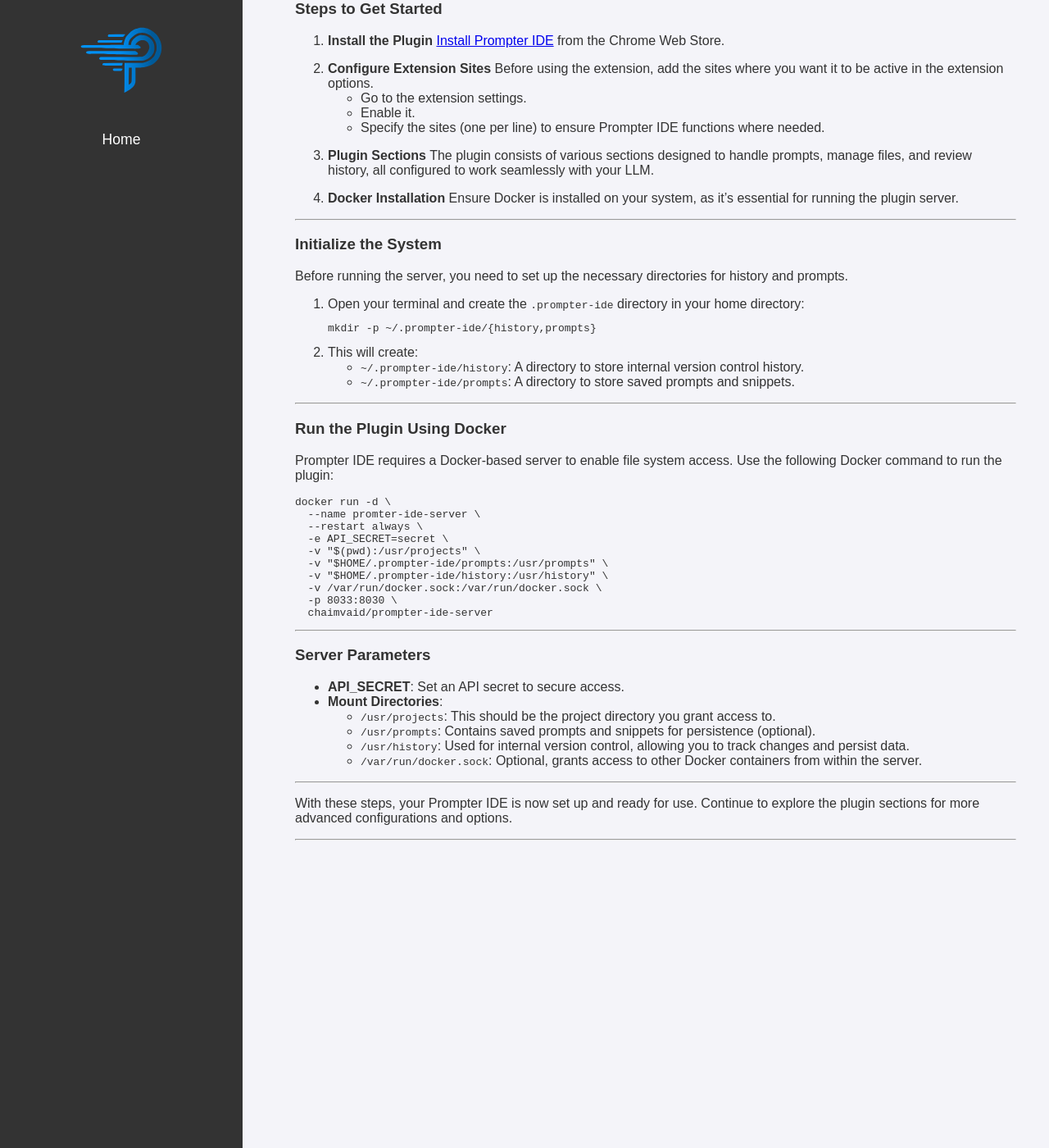
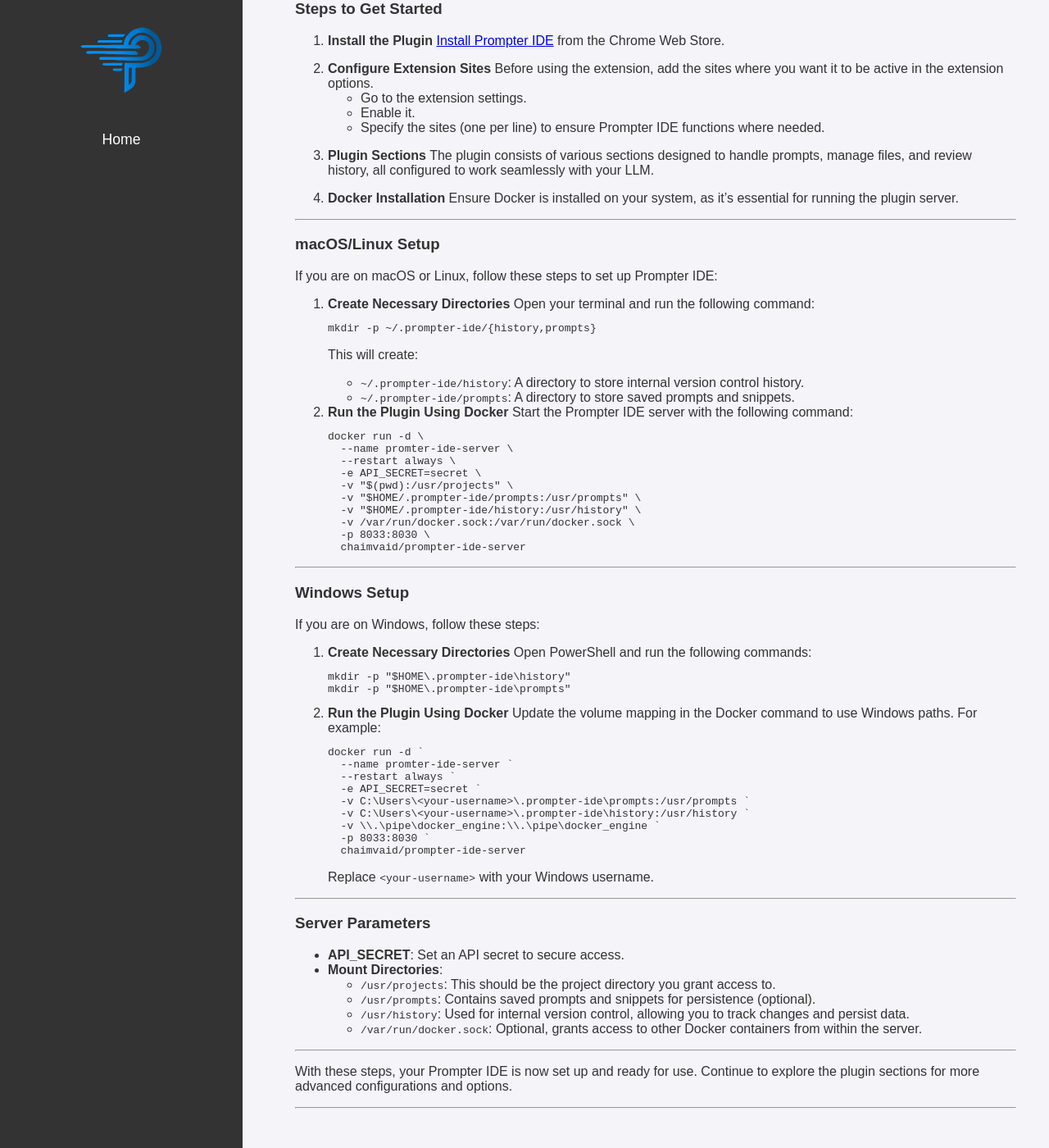
Before and after one commit to chaimvaid/prompter-ide-doc, a Jekyll site: the page built from docs/index.md, in a window 1280 px wide and 1400 px high, scrolled down 669 px. Shown: the whole window at 82% size. Built offline with Jekyll 4.4.1, drawn with Linux system fonts in a browser that asks for light colours.

Commit message:
window installation

````diff
--- a/docs/index.md
+++ b/docs/index.md
@@ -37,37 +37,63 @@ Prompter IDE connects an LLM with your local file system, making it easy to brin
 
 ---
 
-### Initialize the System
+### macOS/Linux Setup
 
-Before running the server, you need to set up the necessary directories for history and prompts.
+If you are on macOS or Linux, follow these steps to set up Prompter IDE:
 
-1. Open your terminal and create the `.prompter-ide` directory in your home directory:
+1. **Create Necessary Directories**
+   Open your terminal and run the following command:
    ```bash
    mkdir -p ~/.prompter-ide/{history,prompts}
    ```
 
-2. This will create:
+   This will create:
    - `~/.prompter-ide/history`: A directory to store internal version control history.
    - `~/.prompter-ide/prompts`: A directory to store saved prompts and snippets.
 
+2. **Run the Plugin Using Docker**
+   Start the Prompter IDE server with the following command:
+   ```bash
+   docker run -d \
+     --name promter-ide-server \
+     --restart always \
+     -e API_SECRET=secret \
+     -v "$(pwd):/usr/projects" \
+     -v "$HOME/.prompter-ide/prompts:/usr/prompts" \
+     -v "$HOME/.prompter-ide/history:/usr/history" \
+     -v /var/run/docker.sock:/var/run/docker.sock \
+     -p 8033:8030 \
+     chaimvaid/prompter-ide-server
+   ```
+
 ---
 
-### Run the Plugin Using Docker
+### Windows Setup
 
-Prompter IDE requires a Docker-based server to enable file system access. Use the following Docker command to run the plugin:
+If you are on Windows, follow these steps:
 
-```bash
-docker run -d \
-  --name promter-ide-server \
-  --restart always \
-  -e API_SECRET=secret \
-  -v "$(pwd):/usr/projects" \
-  -v "$HOME/.prompter-ide/prompts:/usr/prompts" \
-  -v "$HOME/.prompter-ide/history:/usr/history" \
-  -v /var/run/docker.sock:/var/run/docker.sock \
-  -p 8033:8030 \
-  chaimvaid/prompter-ide-server
-```
+1. **Create Necessary Directories**
+   Open PowerShell and run the following commands:
+   ```powershell
+   mkdir -p "$HOME\.prompter-ide\history"
+   mkdir -p "$HOME\.prompter-ide\prompts"
+   ```
+
+2. **Run the Plugin Using Docker**
+   Update the volume mapping in the Docker command to use Windows paths. For example:
+   ```powershell
+   docker run -d `
+     --name promter-ide-server `
+     --restart always `
+     -e API_SECRET=secret `
+     -v C:\Users\<your-username>\.prompter-ide\prompts:/usr/prompts `
+     -v C:\Users\<your-username>\.prompter-ide\history:/usr/history `
+     -v \\.\pipe\docker_engine:\\.\pipe\docker_engine `
+     -p 8033:8030 `
+     chaimvaid/prompter-ide-server
+   ```
+
+   Replace `<your-username>` with your Windows username.
 
 ---
 
````
